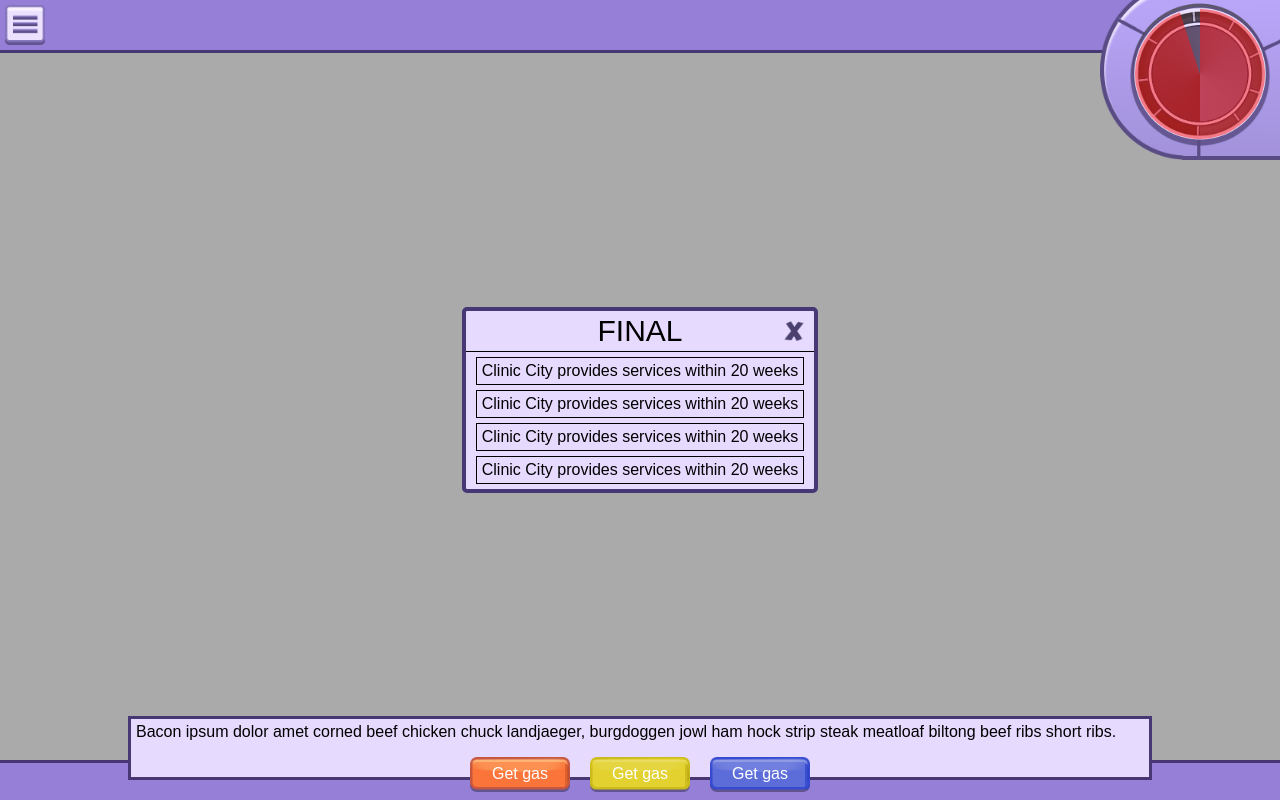
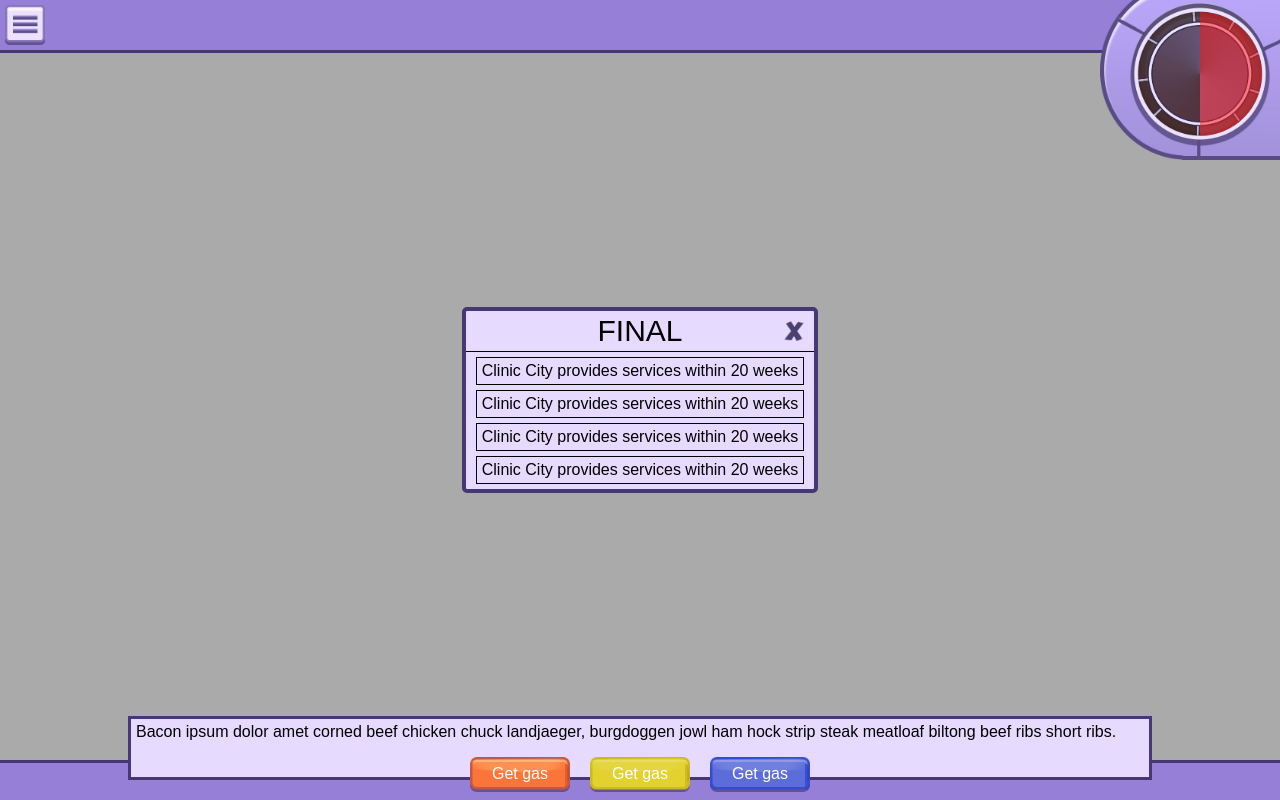
Before and after one commit to grant/walk-in-my-shoes, a React (Create React App) app: page / in a window 1280 px wide. Built offline with nearby package versions, Linux system fonts and the light colour scheme; a web font is replaced by a local one.

Commit message:
Add timer animation

```diff
--- a/src/App.css
+++ b/src/App.css
@@ -47,11 +47,11 @@ html body #root {
 .timerFills {
   position: absolute;
   opacity: 0.5;
-  top: 9px;
-  right: 0;
+  top: 12px;
+  right: -5px;
   fill: #ff1515;
-  width: 145px;
-  height: 145px;
+  width: 147px;
+  height: 147px;
 }
 
 header {
--- a/src/App.js
+++ b/src/App.js
@@ -23,8 +23,15 @@ class App extends Component {
   constructor(props) {
     super(props);
     this.state = {
-      modalClosed: false
+      modalClosed: false,
+      timerDate: +new Date(),
     };
+
+    setInterval(() => {
+      this.setState({
+        date: +new Date()
+      });
+    }, 100);
   }
 
   render() {
@@ -68,19 +75,22 @@ class App extends Component {
      * @return {[type]}           [description]
      */
     function getTimer(fullRatio) {
-      setTimeout(function() {
-        var radius = 65;
-        console.log(arc);
+      var radius = 62;
+      if (document.getElementById("theSvgArc")) {
         document
           .getElementById("theSvgArc")
           .setAttribute("d", arc.describeArc(radius, radius, radius, 0, fullRatio * 360));
-      }, 10);
+      }
+
       return (
         <svg className="timerFills">
           <path id="theSvgArc"/>
         </svg>
       );
     }
+
+    var diffSinceLastDate = (this.state.date - this.state.timerDate) || 0;
+    var timerRatio = Math.min(diffSinceLastDate/10000, 0.99);
 
     return (
       <div className="App">
@@ -92,7 +102,7 @@ class App extends Component {
                     </ul>*/}
           <img className='shellTimer' src={shellTimer}/>
           <img className='timerOverlay' src={timerOverlay}/>
-          {getTimer(.95)}
+          {getTimer(timerRatio)}
         </header>
         <div className="art">
           ART
```
Also changed, not shown: 1 other file (tests, documents, lock files or other folders).
